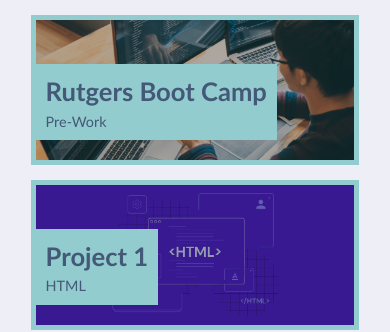
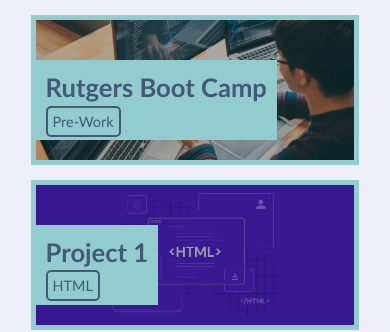
Before and after one commit to DevUmana/02-challenge-portfolio, a plain HTML site: page index.html in a window 390 px wide. Shown: the part 543-875 px from the top of the page. Drawn offline with Linux system fonts and the light colour scheme.

Commit message:
Added Buttons

```diff
--- a/assets/css/style.css
+++ b/assets/css/style.css
@@ -201,7 +201,7 @@
 .flex-item h3 {
   color: var(--primary);
   font-size: 1.6rem;
-  --webkit-user-select: none;
+  padding-bottom: 4px;
   user-select: none;
 }
 
@@ -212,10 +212,9 @@
 
 .flex-item:hover a {
   color: var(--light);
-}
-
-.flex-item:hover a::after {
-  content: " - Click Here!";
+  padding: 4px;
+  border: 2px solid var(--light);
+  border-radius: 5px;
 }
 
 .contact address {
@@ -298,13 +297,20 @@
     transition: all 0s;
   }
 
+  .flex-item a {
+    padding: 5px;
+    border: 2px solid var(--primary);
+    border-radius: 5px;
+  }
+
+
   .flex-item:first-child {
     min-height: 150px;
     flex-basis: 100%;
   }
 
-  .flex-item:active a::after {
-    content: " - Click Here!";
+  .flex-item:hover a::after {
+    content: none;
     transition: all 4s;
   }
 
```
